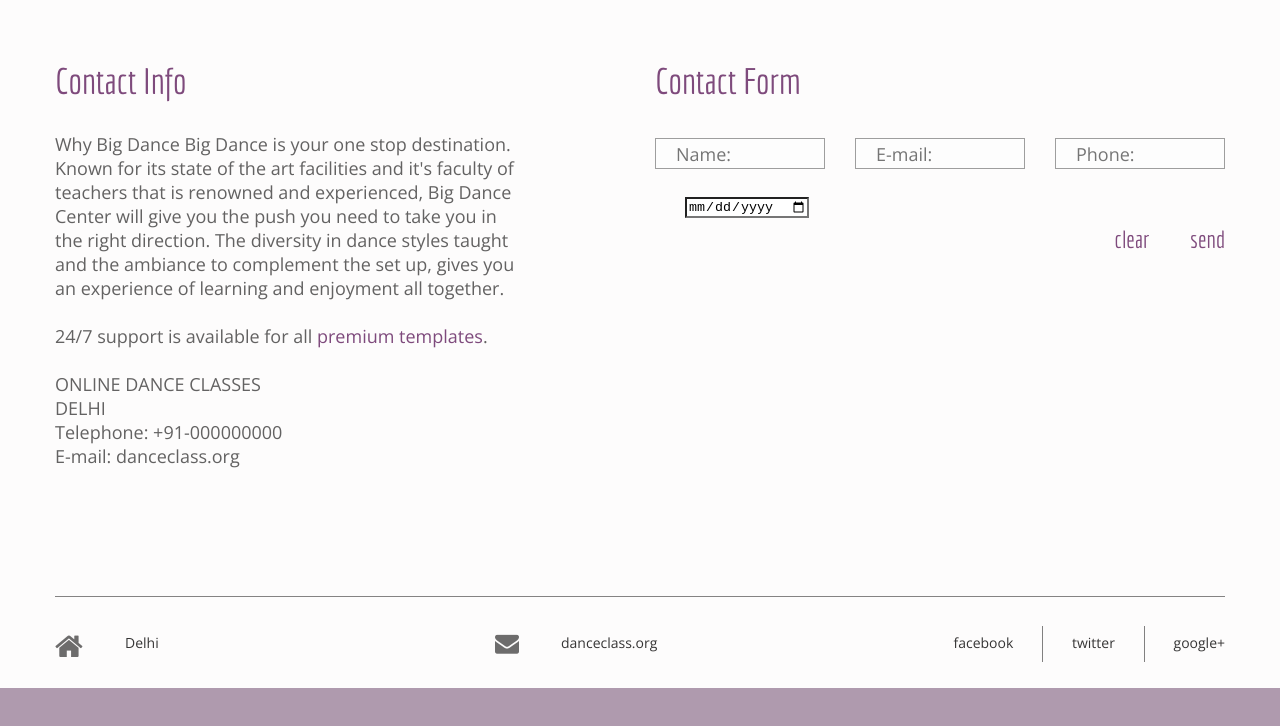
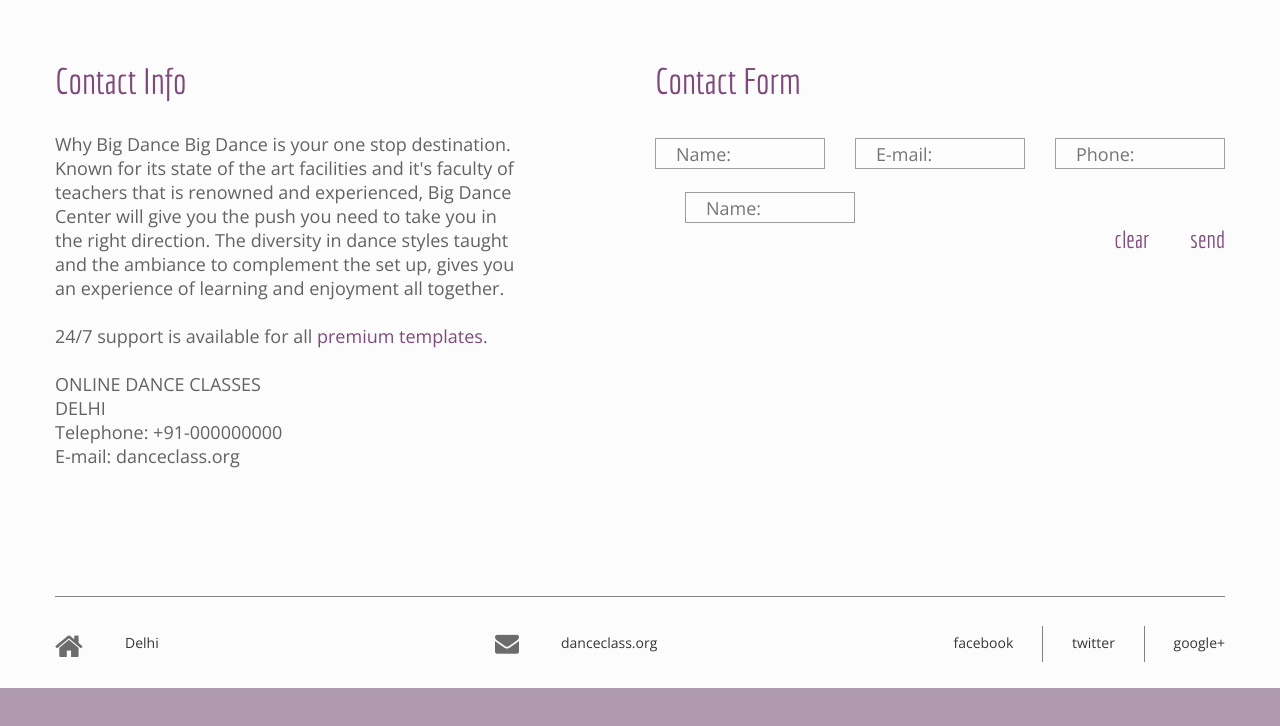
Before and after one commit to DanceClasses/DanceClasses.github.io, a plain HTML site: page contacts.html in a window 1280 px wide. Shown: the part 903-1629 px from the top of the page. Drawn offline with nearby package versions, Linux system fonts and the light colour scheme.

Commit message:
Update contacts.html

```diff
--- a/contacts.html
+++ b/contacts.html
@@ -123,7 +123,7 @@ Big Dance is your one stop destination. Known for its state of the art facilitie
               <span class="error-message">*This is not a valid phone.</span>
             </label>
              <label class="dob">
-              <input type="date" name="date" placeholder="Name:" value="" data-constraints="@Required @JustLetters"  />
+              <input type="text" name="date" placeholder="Name:" value="" data-constraints="@Required @JustLetters"  />
               <span class="empty-message">*This field is required.</span>
               <span class="error-message">*This is not a valid name.</span>
             </label>
```
